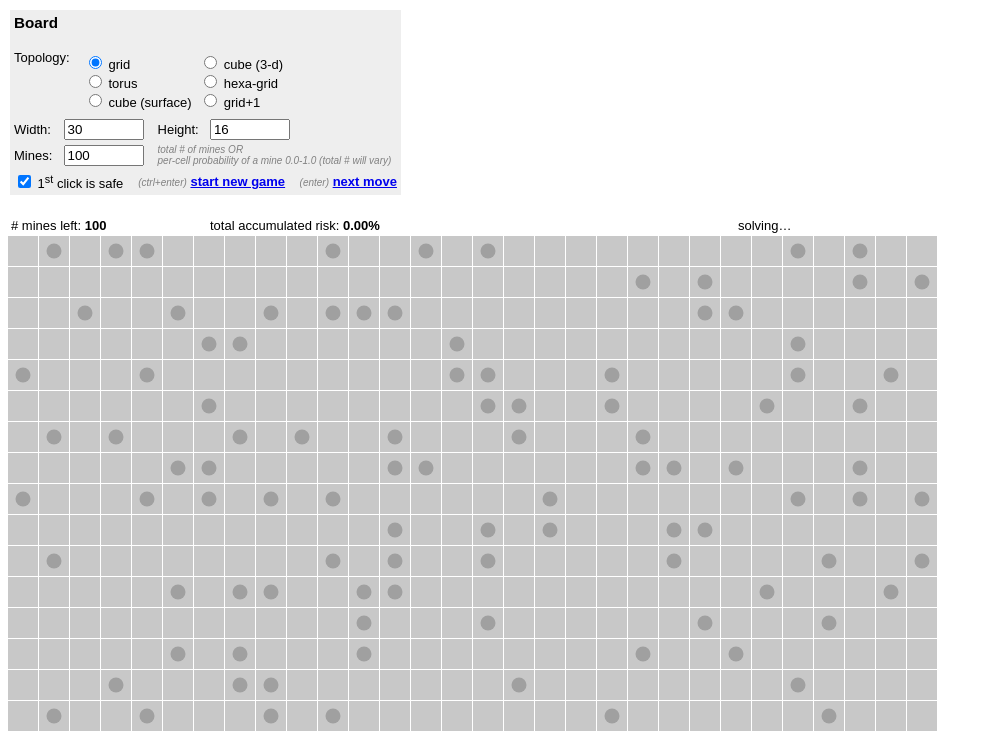
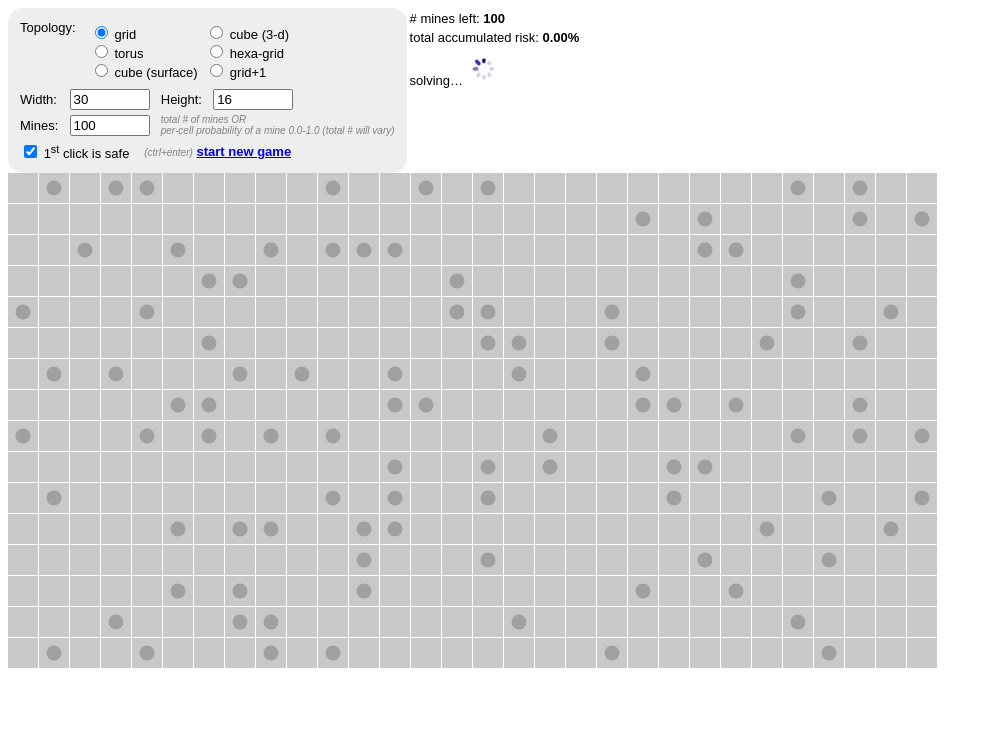
Before and after one commit to mrgriscom/minesweepr, a Django app: page /player/ in a window 1280 px wide. Shown: the top 735 px of the page, without its empty margins (0-992 px from the left). Run offline with Django 3.2, Linux system fonts and the light colour scheme; some libraries are stand-ins or nearby versions.

Commit message:
refactoring player UI

```diff
--- a/web_demo/minesweepr/templates/_player.html
+++ b/web_demo/minesweepr/templates/_player.html
@@ -38,6 +38,15 @@ td {
   font-size: small;
 }
 
+#boardconfig {
+  float: left;
+  background: #eee;
+  padding: 6px;
+  border-radius: 15px;
+  -moz-border-radius: 15px;
+  -webkit-border-radius: 15px;
+}
+
 {% block content_style %}
 {% endblock %}
 
@@ -46,28 +55,25 @@ td {
 {% block main %}
 {% endblock %}
 
-  <table>
+  <table id="boardconfig">
     <tr>
-      <td valign="top" style="background: #eee;">
+      <td valign="top">
 
   <table>
-    <tr>
-      <td colspan="6"><h3>Board</h3></td>
-    </tr>
     <tr>
       <td valign="top">Topology:&nbsp;&nbsp;</td>
       <td>
         <table>
           <tr>
             <td>
-              <input name="topo" type="radio" value="grid"> grid<br>
-              <input name="topo" type="radio" value="torus"> torus<br>
-              <input name="topo" type="radio" value="cube2d"> cube (surface)<br>
+              <input id="topo-grid" name="topo" type="radio" value="grid"> <label for="topo-grid">grid</label><br>
+              <input id="topo-torus" name="topo" type="radio" value="torus"> <label for="topo-torus">torus</label><br>
+              <input id="topo-cube2d" name="topo" type="radio" value="cube2d"> <label for="topo-cube2d">cube (surface)</label><br>
             </td>
             <td>
-              &nbsp;<input name="topo" type="radio" value="cube3d"> cube (3-d)<br>
-              &nbsp;<input name="topo" type="radio" value="hex"> hexa-grid<br>
-              &nbsp;<input name="topo" type="radio" value="grid2"> grid+1<br>
+              &nbsp;<input id="topo-cube3d" name="topo" type="radio" value="cube3d"> <label for="topo-cube3d">cube (3-d)</label><br>
+              &nbsp;<input id="topo-hex" name="topo" type="radio" value="hex"> <label for="topo-hex">hexa-grid</label><br>
+              &nbsp;<input id="topo-grid2" name="topo" type="radio" value="grid2"> <label for="topo-grid2">grid+1</label><br>
             </td>
           </tr>
         </table>
@@ -91,10 +97,9 @@ td {
   </table>
   <table>
     <tr>
-      <td><input id="first_safe" type="checkbox"> 1<sup>st</sup> click is safe</td>
+      <td><input id="first_safe" type="checkbox"> <label for="first_safe">1<sup>st</sup> click is safe</label></td>
       <td align="right">
         &nbsp;&nbsp;&nbsp;<span class="help">(ctrl+enter)</span>&nbsp;<a id="start" href="#"><b>start new game</b></a>
-        &nbsp;&nbsp;&nbsp;<span class="help">(enter)</span>&nbsp;<a id="step" href="#"><b>next move</b></a>
       </td>
     </tr>
   </table>
@@ -103,17 +108,14 @@ td {
     </tr>
   </table>
 
-  <br>
   <table>
-    <tr>
-      <td style="width: 15em;"># mines left: <b><span id="num_mines">&mdash;</span></b></td>
-      <td style="width: 25em;">total accumulated risk: <b><span id="risk">&mdash;</span></b></td>
-      <td style="width: 15em;">
-        <span id="win" style="font-weight: bold; color: green;">WIN</span>
-        <span id="fail" style="font-weight: bold; color: red;">FAIL</span>
-      </td>
-      <td><span id="solving">solving&hellip;</span><span id="solved">solved in <span id="solve_time" style="font-weight: bold;"></span></span></td>
-    </tr>
+    <tr><td style="width: 15em;"># mines left: <b><span id="num_mines">&mdash;</span></b></td></tr>
+    <tr><td style="width: 25em;">total accumulated risk: <b><span id="risk">&mdash;</span></b></td></tr>
+    <tr><td style="width: 15em;">
+      <span id="win" style="font-weight: bold; color: green;">WIN</span>
+      <span id="fail" style="font-weight: bold; color: red;">FAIL</span>
+    </td></tr>
+    <tr><td><span id="solving">solving&hellip; <img src="{{ STATIC_URL }}img/loading.gif"></span><span id="solved">solved in <span id="solve_time" style="font-weight: bold;"></span></span></td></tr>
   </table>
 
   <canvas id="game_canvas">
@@ -124,3 +126,11 @@ td {
 
 </body>
 </html>
+
+
+
+<!--
+
+        &nbsp;&nbsp;&nbsp;<span class="help">(enter)</span>&nbsp;<a id="step" href="#"><b>next move</b></a>
+
+-->
```
Also changed, not shown: web_demo/minesweepr/static/img/loading.gif (added).
